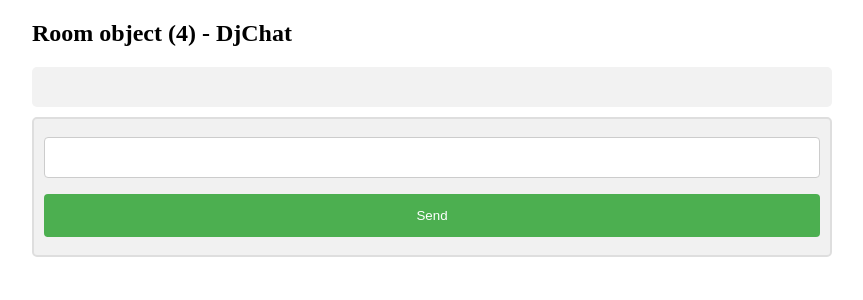
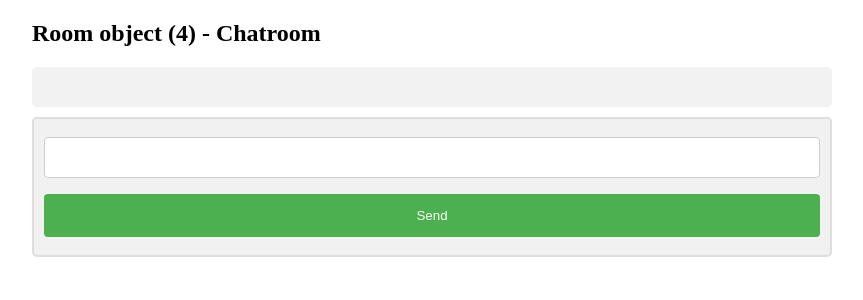
Before and after one commit to Luckyjnr/Django-Chatapp, a Django app: template templates/room.html in a window 1280 px wide. Shown: the top 300 px of the page, without its empty margins (208-1071 px from the left). Run offline with Django 4.2, Linux system fonts and the light colour scheme; the template is opened without the code that fills it: values that come from a table or form of the project are taken from there, others are empty; data comes from the database, SQL or seed files in the repository; some libraries are stand-ins or nearby versions.

Commit message:
An update on the room template

```diff
--- a/templates/room.html
+++ b/templates/room.html
@@ -56,7 +56,7 @@
 </head>
 <body>
 
-<h2>{{room}} - DjChat</h2>
+<h2>{{room}} - Chatroom</h2>
 
 <div id="display">
 
```
